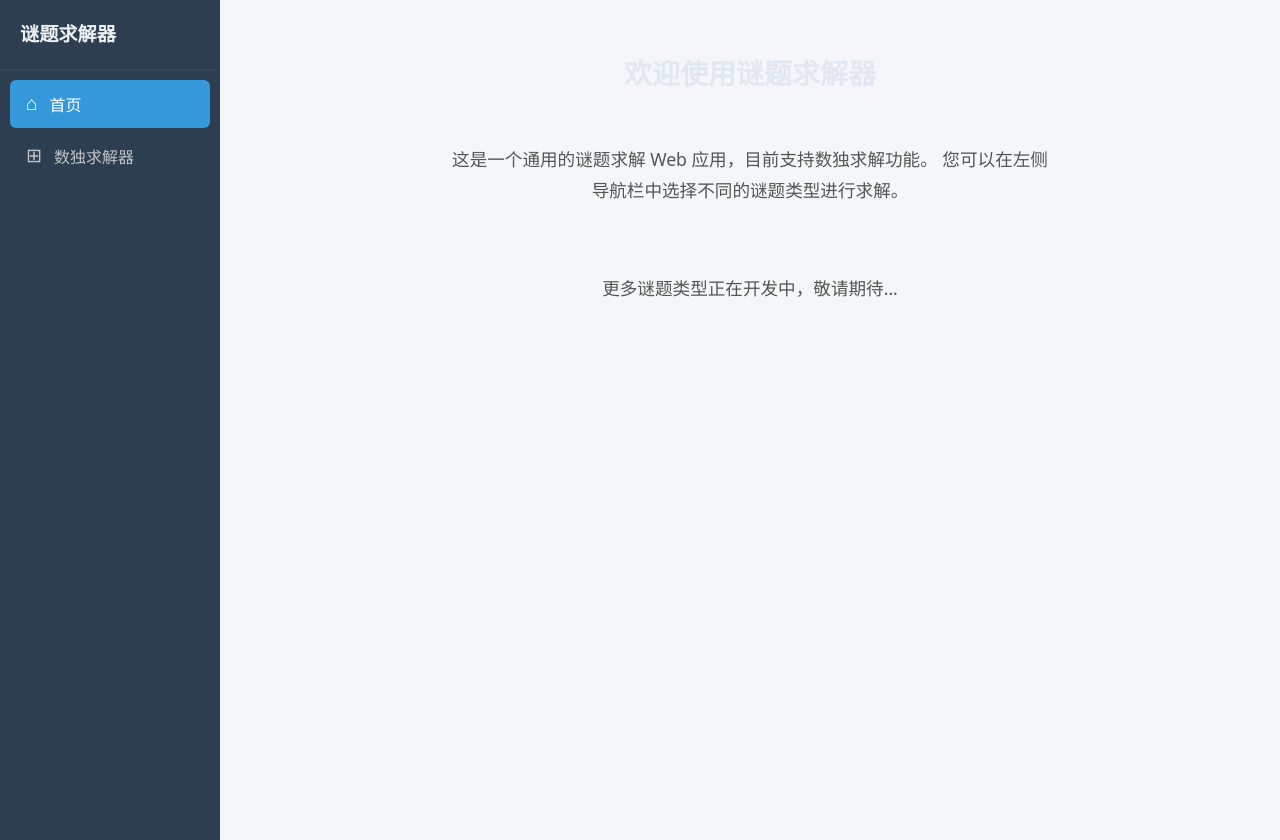
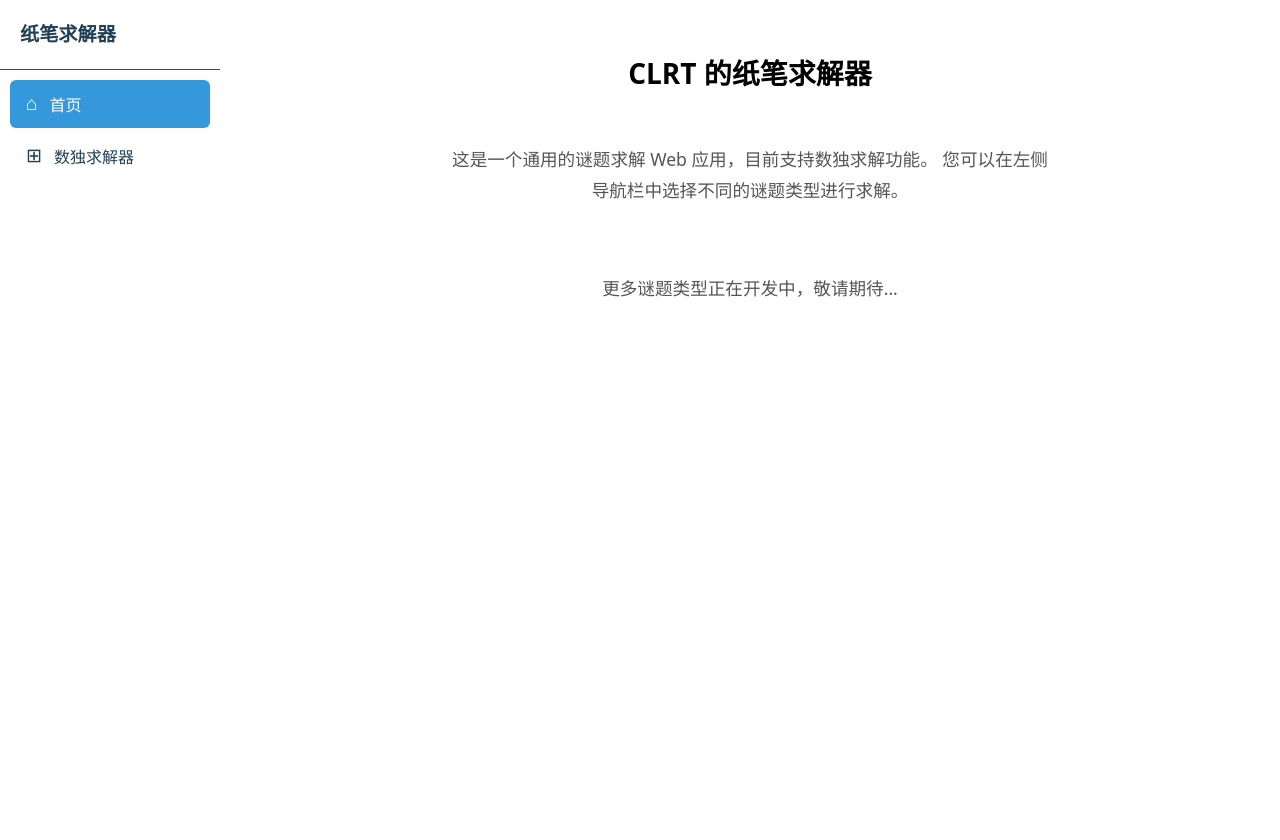
Before and after one commit to CL4R3T/puzzle-solver-frontend, a React (Vite) app: page / in a window 1280 px wide. Built offline with nearby package versions, Linux system fonts and the light colour scheme; the HTML template or start-up script is replaced by a standard one.

Commit message:
some style change

```diff
--- a/src/components/Home.tsx
+++ b/src/components/Home.tsx
@@ -4,7 +4,7 @@ export default function Home() {
   return (
     <div className="app">
       <header className="app-header">
-        <h1>欢迎使用谜题求解器</h1>
+        <h1>CLRT 的纸笔求解器</h1>
       </header>
       <main className="app-main home-main">
         <p className="home-text">
--- a/src/components/Layout.css
+++ b/src/components/Layout.css
@@ -5,8 +5,7 @@
 
 .sidebar {
   width: 220px;
-  background-color: #2c3e50;
-  color: #ecf0f1;
+  color: #224055;
   display: flex;
   flex-direction: column;
 }
@@ -37,7 +36,7 @@
   background: transparent;
   border: none;
   border-radius: 6px;
-  color: #bdc3c7;
+  color: #224055;
   cursor: pointer;
   font-size: 1rem;
   text-align: left;
@@ -65,5 +64,4 @@
 .main-content {
   flex: 1;
   padding: 20px;
-  background-color: #f5f6fa;
 }
--- a/src/components/Layout.tsx
+++ b/src/components/Layout.tsx
@@ -23,7 +23,7 @@ export default function Layout({ children, activePuzzle, onNavigate }: LayoutPro
     <div className="layout">
       <aside className="sidebar">
         <div className="sidebar-header">
-          <h2>谜题求解器</h2>
+          <h2>纸笔求解器</h2>
         </div>
         <nav className="sidebar-nav">
           {puzzleTypes.map(puzzle => (
--- a/src/components/Sudoku.css
+++ b/src/components/Sudoku.css
@@ -1,20 +1,3 @@
-.app {
-  min-height: 100vh;
-  padding: 2rem;
-  box-sizing: border-box;
-}
-
-.app-header {
-  text-align: center;
-  margin-bottom: 2rem;
-}
-
-.app-header h1 {
-  margin: 0 0 0.5rem;
-  font-size: 1.75rem;
-  font-weight: 600;
-}
-
 .subtitle {
   margin: 0;
   color: var(--text-muted, #666);
--- a/src/index.css
+++ b/src/index.css
@@ -7,7 +7,8 @@
 :root {
   --text: #e2e8f0;
   --text-muted: #94a3b8;
-  --bg: #0f172a;
+  --bg: #ffffff;
+  --background-color: #ffffff;
   --grid-bg: #1e293b;
   --grid-line: #5a6a81;
   --cell-bg: #334155;
@@ -42,3 +43,21 @@ body {
 #root {
   min-height: 100vh;
 }
+
+.app {
+  min-height: 100vh;
+  padding: 2rem;
+  box-sizing: border-box;
+}
+
+.app-header {
+  text-align: center;
+  margin-bottom: 2rem;
+  color: #000;
+}
+
+.app-header h1 {
+  margin: 0 0 0.5rem;
+  font-size: 1.75rem;
+  font-weight: 600;
+}
```
